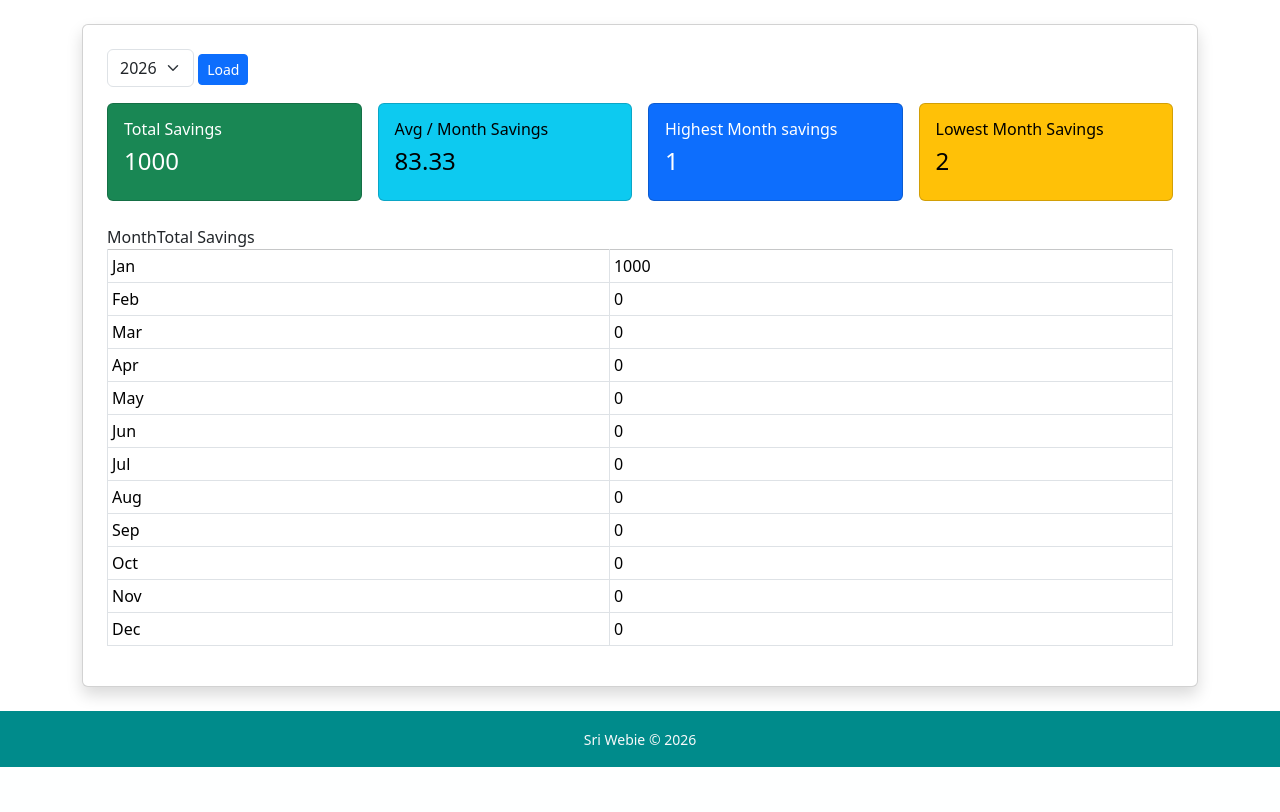
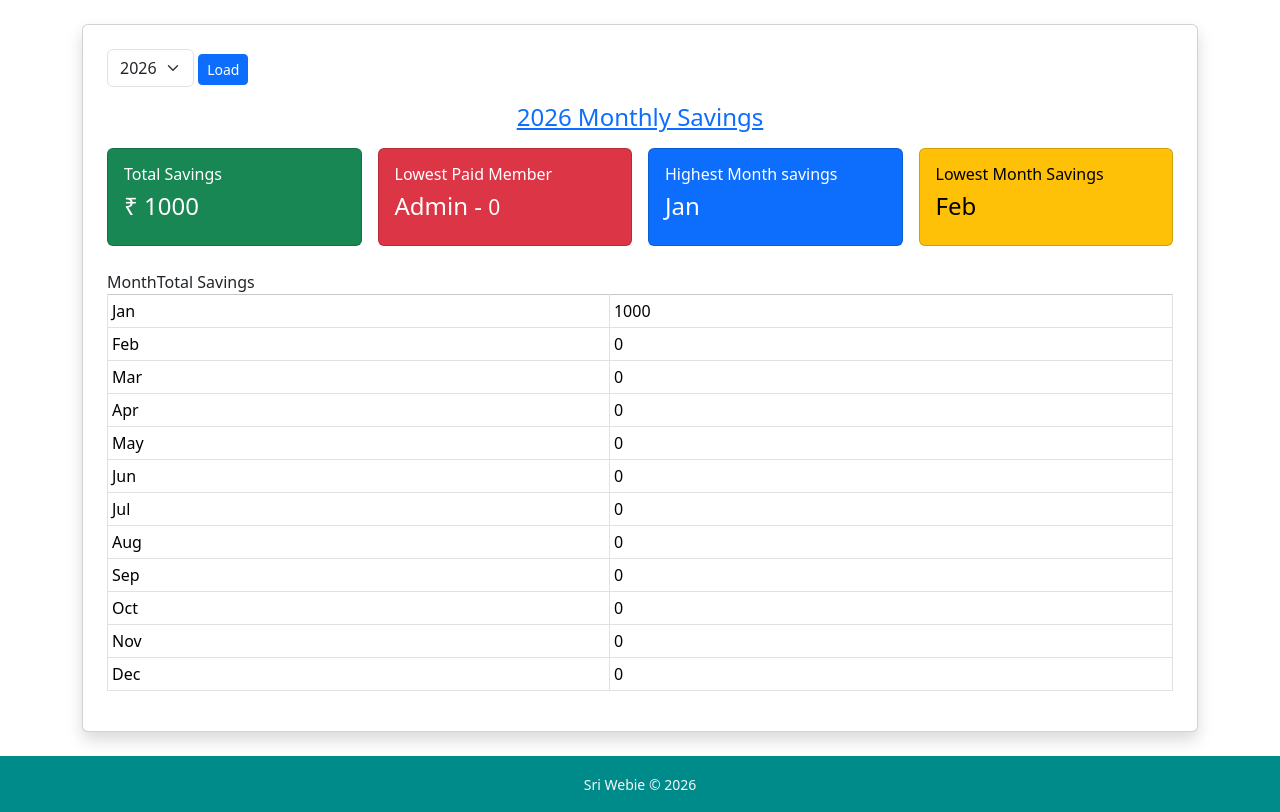
Before and after one commit to srisan619/sri_webie, a Django app: page / in a window 1280 px wide. Shown: the part 56-868 px from the top of the page. Before the commit the page ends 823 px from the top, so only its background shows below. Run offline with Django 5.2, Linux system fonts and the light colour scheme; a user stored in the database is signed in; data comes from the database, SQL or seed files in the repository; both versions use the stored data as it was after the commit.

Commit message:
lowest paid member displayed in dashboard, export monthly total added

```diff
--- a/users/templates/users/dashboard.html
+++ b/users/templates/users/dashboard.html
@@ -13,21 +13,36 @@
             </select>
             <button class="btn btn-primary btn-sm">Load</button>
         </form>
-
+        <h4 class="text-center mb-3">
+           <a href="{% url 'family_savings_view' %}?year={{year}}">{{year}} Monthly Savings</a>
+        </h4>
         <div class="row g-3 mb-4">
             <div class="col-md-3">
                 <div class="card text-bg-success">
                     <div class="card-body">
                         <h6>Total Savings</h6>
-                        <h4>{{total_yearly}}</h4>
+                        <h4>₹ {{total_yearly}}</h4>
                     </div>
                 </div>
             </div>
-            <div class="col-md-3">
+            <!-- <div class="col-md-3">
                 <div class="card text-bg-info">
                     <div class="card-body">
                         <h6>Avg / Month Savings</h6>
-                        <h4>{{avg_monthly}}</h4>
+                        <h4>₹ {{avg_monthly}}</h4>
+                    </div>
+                </div>
+            </div> -->
+            <div class="col-md-3">
+                <div class="card text-bg-danger">
+                    <div class="card-body">
+                        <h6>Lowest Paid Member</h6>
+                        {%if lowest_paid_member%}
+                            <h4>{{lowest_paid_member}} - <small>{{lowest_paid_amount}}</small></h4>
+
+                        {%else%}
+                            <small>No data</small>
+                        {%endif%}
                     </div>
                 </div>
             </div>
--- a/users/views.py
+++ b/users/views.py
@@ -7,9 +7,13 @@ from .forms import UserCreateForm, UserUpdateForm, RoleForm
 from django.contrib import messages
 from datetime import date
 from family_savings.models import MonthlySaving
-from django.db.models import Sum
+from django.db.models import Sum, Value
 from django.core.paginator import Paginator
 from common.constants import MONTHS, MONTH_NUMBERS
+from django.db.models.functions import Coalesce
+from django.db import models
+from users.models import User
+from decimal import Decimal
 
 @login_required
 def dashboard(request):
@@ -21,17 +25,29 @@ def dashboard(request):
         MonthlySaving.objects.filter(year=year).values("month").annotate(total=Sum("amount")).order_by("month")
     )
 
+    user_totals = (
+        User.objects.filter(is_active=True).annotate(
+            total=Coalesce(Sum("savings__amount", filter=models.Q(savings__year=year)), Value(Decimal('0')), output_field=models.DecimalField()
+            )).exclude(role__role_name="auditor")
+        .order_by("total")
+    )
+    lowest_paid_member = None
+    lowest_paid_amount = 0
+    if user_totals.exists():
+        lowest_user = user_totals.first()
+        lowest_paid_member = lowest_user.first_name
+        lowest_paid_amount = lowest_user.total
+
     month_totals = {m: 0 for m in MONTH_NUMBERS}
     for item in monthly_data:
         month_totals[item["month"]] = item["total"] or 0
 
     total_yearly = sum(month_totals.values())
     avg_monthly = total_yearly/12 if total_yearly else 0
+    highest_month = MONTHS[max(month_totals, key=month_totals.get)-1][1]
+    lowest_month = MONTHS[min(month_totals, key=month_totals.get)-1][1]
 
-    highest_month = max(month_totals, key=month_totals.get)
-    lowest_month = min(month_totals, key=month_totals.get)
-
-    years = list(range(2020, current_year+1))
+    years = list(range(current_year, 2020, -1))
     return render(request, 'users/dashboard.html', {
         "months": MONTHS,
         "year": year,
@@ -40,7 +56,9 @@ def dashboard(request):
         "total_yearly": total_yearly,
         "avg_monthly": round(avg_monthly, 2),
         "highest_month": highest_month,
-        "lowest_month": lowest_month
+        "lowest_month": lowest_month,
+        "lowest_paid_member": lowest_paid_member,
+        "lowest_paid_amount": lowest_paid_amount
     })
 
 def user_login(request):
```
Also changed, not shown: family_savings/views.py (+13 -0 lines), db.sqlite3.
